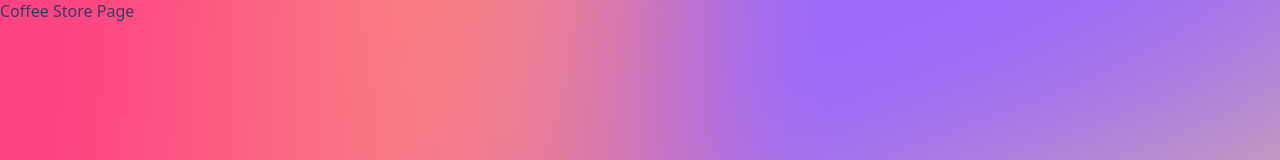
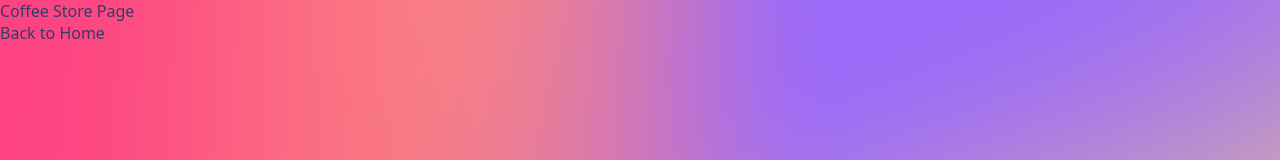
Before and after one commit to rnldvrgl/discover-coffee-stores, a Next.js app: page /coffee-store/0 in a window 1280 px wide. Shown: the top 160 px of the page. Built offline with nearby package versions, Linux system fonts and the light colour scheme.

Commit message:
done add route using link component

```diff
--- a/pages/coffee-store/[id].js
+++ b/pages/coffee-store/[id].js
@@ -1,8 +1,14 @@
+import Link from "next/link";
 import { useRouter } from "next/router";
 
 const CoffeeStore = () => {
     const router = useRouter();
-    return <div>Coffee Store Page</div>
+    return (
+        <>
+        <div>Coffee Store Page</div>
+        <Link href="/">Back to Home</Link>
+        </>
+    )
 }
 
 export default CoffeeStore;
```
